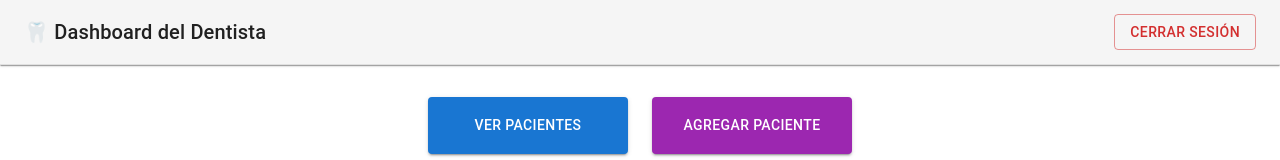
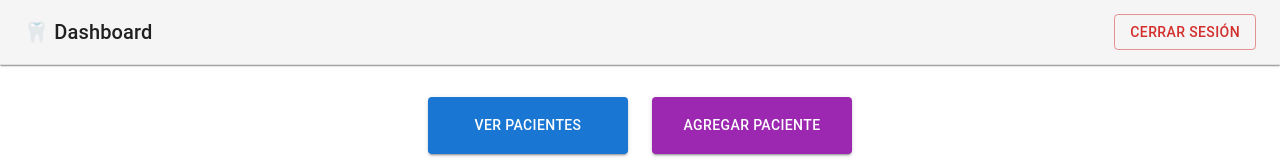
Before and after one commit to AlanPillo/FrontEnd-App, a React (Create React App) app: page / in a window 1280 px wide. Shown: the top 160 px of the page. Built offline with nearby package versions, Linux system fonts and the light colour scheme; sample sign-in values are in the browser's storage.

Commit message:
Update Dashboard.js

```diff
--- a/src/components/Dashboard.js
+++ b/src/components/Dashboard.js
@@ -16,7 +16,7 @@ const Dashboard = () => {
       <AppBar position="static" color="default" elevation={1} sx={{ borderBottom: '1px solid #e0e0e0' }}>
         <Toolbar sx={{ justifyContent: 'space-between' }}>
           <Typography variant="h6" color="inherit" noWrap>
-            🦷 Dashboard del Dentista
+            🦷 Dashboard
           </Typography>
           <Button variant="outlined" color="error" onClick={handleLogout}>
             Cerrar Sesión
```
